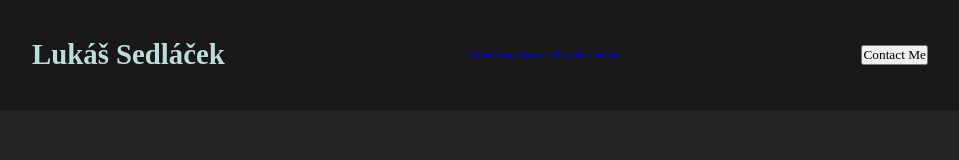
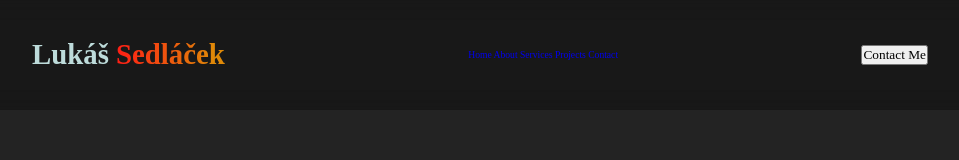
Before and after one commit to spagyy/lukas-portfolio, a website: page index.html in a window 1280 px wide. Shown: the whole page, without its empty margins (160-1119 px from the left). Drawn offline with nearby package versions, Linux system fonts and the light colour scheme.

Commit message:
Nastavil přes span aby Logo - Sedláček - měl barevný gradiant

```diff
--- a/style.css
+++ b/style.css
@@ -48,3 +48,12 @@ body {
 .logo:hover {
         transform: scale(1.1);
 }
+span{
+    background: linear-gradient(
+    270deg,
+    #DF8908 10%,
+    #ff1d15
+    );
+    background-clip: text;
+    color: transparent;
+}
```
